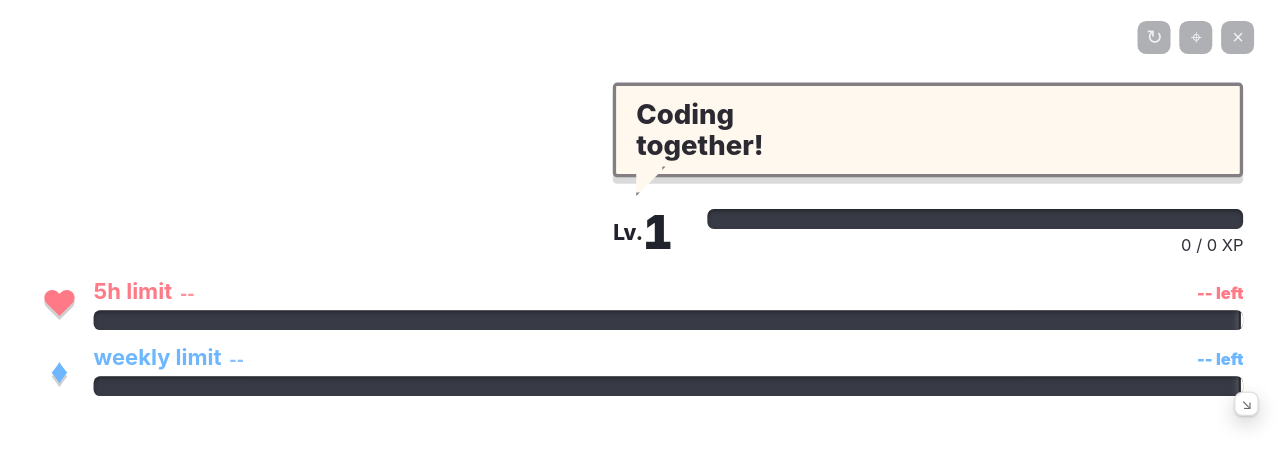
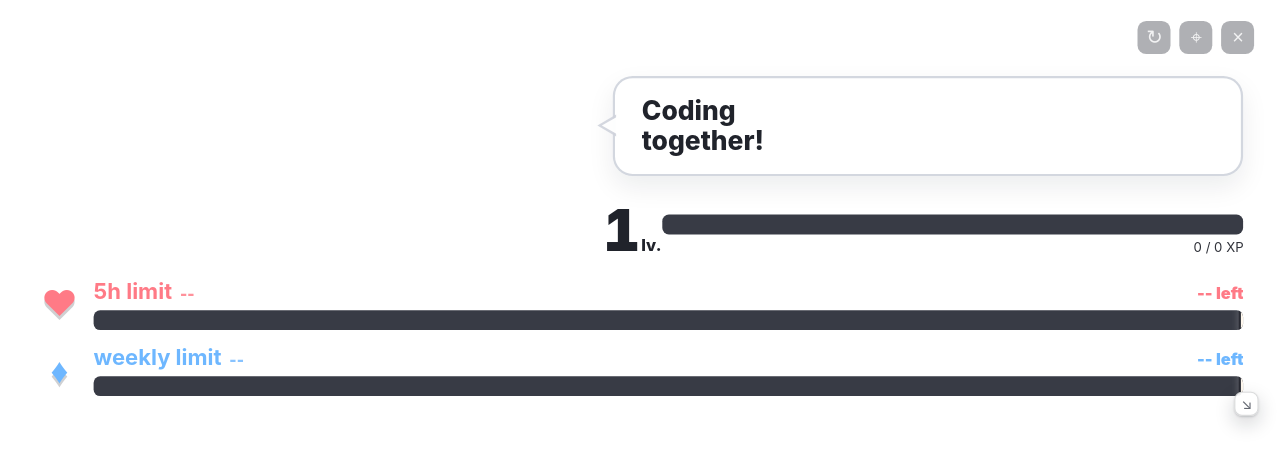
Before and after one commit to guo842400579-beep/codex-usage-pet, an Electron app: page src/renderer.html in a window 1280 px wide. Drawn offline with Linux system fonts and the light colour scheme; no server answers.

Commit message:
Refine pet bubble and level layout

```diff
--- a/src/renderer.html
+++ b/src/renderer.html
@@ -26,8 +26,8 @@
             </div>
             <div class="xp-line">
               <span id="level" class="level">
-                <span class="level-prefix">Lv.</span>
                 <span id="level-number" class="level-number">1</span>
+                <span class="level-prefix">lv.</span>
               </span>
               <div class="xp-stack">
                 <div class="xp-track"><div id="xp-bar" class="xp-bar"></div></div>
--- a/src/styles.css
+++ b/src/styles.css
@@ -116,19 +116,20 @@ button.active {
   position: relative;
   display: inline-flex;
   align-items: center;
-  gap: 10px;
+  gap: 16px;
   width: 100%;
   max-width: 100%;
   margin-bottom: 24px;
-  padding: 12px 18px;
-  border: 3px solid rgba(84, 80, 88, 0.72);
-  background: #fff8ee;
-  color: #2b2932;
-  border-radius: 4px;
-  font-size: clamp(18px, 4.4vw, 25px);
-  line-height: 1.12;
-  font-weight: 850;
-  box-shadow: 0 6px 0 rgba(25, 25, 32, 0.16);
+  min-height: 76px;
+  padding: 16px 22px 16px 24px;
+  border: 2px solid rgba(207, 211, 220, 0.9);
+  background: rgba(255, 255, 255, 0.96);
+  color: #20232b;
+  border-radius: 18px;
+  font-size: clamp(18px, 4.2vw, 24px);
+  line-height: 1.16;
+  font-weight: 800;
+  box-shadow: 0 10px 24px rgba(18, 24, 38, 0.08);
 }
 
 #bubble-text {
@@ -143,25 +144,31 @@ button.active {
 .bubble-status {
   display: none;
   flex: none;
-  width: 20px;
-  height: 20px;
+  width: 44px;
+  height: 44px;
   align-items: center;
   justify-content: center;
   border-radius: 50%;
-  font-size: 16px;
+  font-size: 30px;
+  font-weight: 800;
   line-height: 1;
+  background: #e4f6e9;
 }
 
 .bubble.running .bubble-status {
   display: inline-flex;
-  border: 3px solid rgba(43, 41, 50, 0.18);
-  border-top-color: #4f7cff;
+  width: 18px;
+  height: 18px;
+  margin: 13px;
+  background: transparent;
+  border: 3px solid rgba(47, 134, 94, 0.18);
+  border-top-color: #2eb86c;
   animation: spin 850ms linear infinite;
 }
 
 .bubble.done .bubble-status {
   display: inline-flex;
-  color: #18a957;
+  color: #18ad56;
 }
 
 .bubble.done .bubble-status::before {
@@ -174,49 +181,66 @@ button.active {
   }
 }
 
+.bubble::before,
 .bubble::after {
   content: "";
   position: absolute;
-  left: 18px;
-  bottom: -20px;
-  width: 24px;
-  height: 24px;
-  background: #fff8ee;
-  border-right: 3px solid rgba(84, 80, 88, 0.72);
-  border-bottom: 3px solid rgba(84, 80, 88, 0.72);
-  clip-path: polygon(0 0, 100% 0, 0 100%);
+  pointer-events: none;
+}
+
+.bubble::before {
+  left: -16px;
+  top: 50%;
+  width: 0;
+  height: 0;
+  border-top: 10px solid transparent;
+  border-bottom: 10px solid transparent;
+  border-right: 17px solid rgba(207, 211, 220, 0.9);
+  transform: translateY(-50%);
+}
+
+.bubble::after {
+  left: -12px;
+  top: 50%;
+  width: 0;
+  height: 0;
+  border-top: 8px solid transparent;
+  border-bottom: 8px solid transparent;
+  border-right: 14px solid rgba(255, 255, 255, 0.96);
+  transform: translateY(-50%);
 }
 
 .xp-line {
   display: grid;
-  grid-template-columns: minmax(58px, 74px) minmax(0, 1fr);
-  gap: 12px;
-  align-items: stretch;
+  grid-template-columns: max-content minmax(0, 1fr);
+  gap: 4px;
+  align-items: center;
   margin-top: 4px;
 }
 
 .level {
   color: #20232b;
   font-weight: 850;
-  display: grid;
-  grid-template-columns: auto 1fr;
-  align-items: center;
-  justify-content: start;
+  display: inline-flex;
+  align-items: flex-end;
+  justify-content: flex-start;
   min-width: 0;
   min-height: 44px;
   line-height: 1;
+  margin-left: -9px;
+  margin-right: -3px;
 }
 
 .level-prefix {
-  align-self: center;
-  font-size: clamp(15px, 3.5vw, 19px);
+  font-size: clamp(12px, 2.7vw, 15px);
   line-height: 1;
+  margin-left: 1px;
+  margin-bottom: 3px;
 }
 
 .level-number {
-  align-self: center;
-  font-size: clamp(29px, 7.4vw, 42px);
-  line-height: 0.92;
+  font-size: clamp(39px, 9.8vw, 52px);
+  line-height: 0.86;
   letter-spacing: 0;
   font-weight: 950;
   font-variant-numeric: tabular-nums;
@@ -226,8 +250,9 @@ button.active {
   display: grid;
   grid-template-rows: 18px auto;
   align-content: center;
-  gap: 6px;
+  gap: 5px;
   min-width: 0;
+  transform: translateY(3px);
 }
 
 .xp-track,
@@ -236,11 +261,11 @@ button.active {
   width: 100%;
   min-width: 0;
   height: 18px;
-  padding: 3px;
+  padding: 0;
   border-radius: 6px;
   overflow: hidden;
   background: rgba(18, 22, 34, 0.84);
-  box-shadow: inset 0 2px 4px rgba(0, 0, 0, 0.34);
+  box-shadow: none;
 }
 
 .xp-bar,
@@ -259,10 +284,12 @@ button.active {
 
 .xp-text {
   color: #30323a;
-  font-size: clamp(12px, 3vw, 15px);
+  font-size: clamp(10px, 2.45vw, 12px);
   line-height: 1.2;
   text-align: right;
-  overflow-wrap: anywhere;
+  white-space: nowrap;
+  overflow: visible;
+  text-overflow: clip;
   text-shadow: 0 1px 1px rgba(255, 255, 255, 0.45);
 }
 
```
